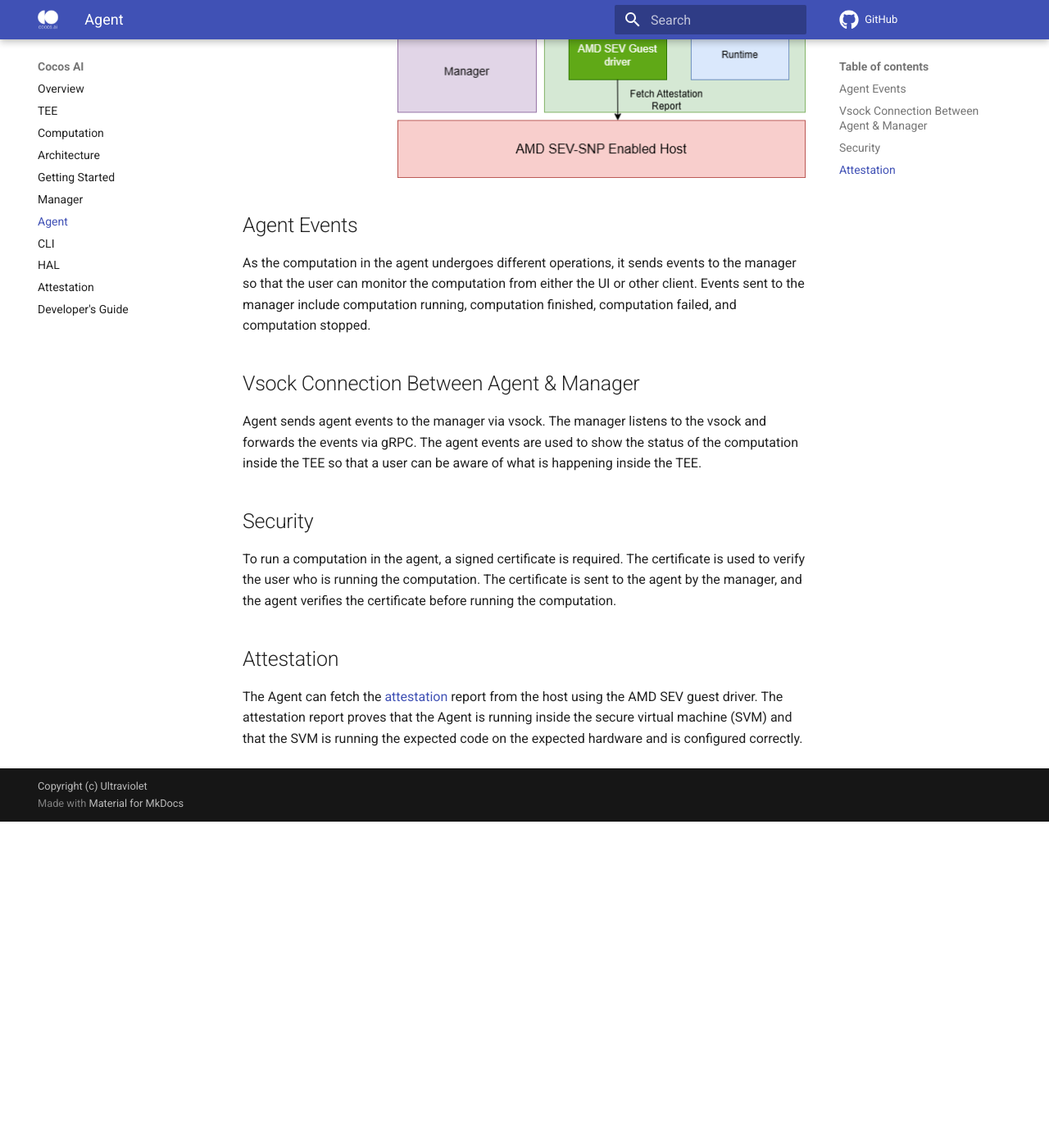
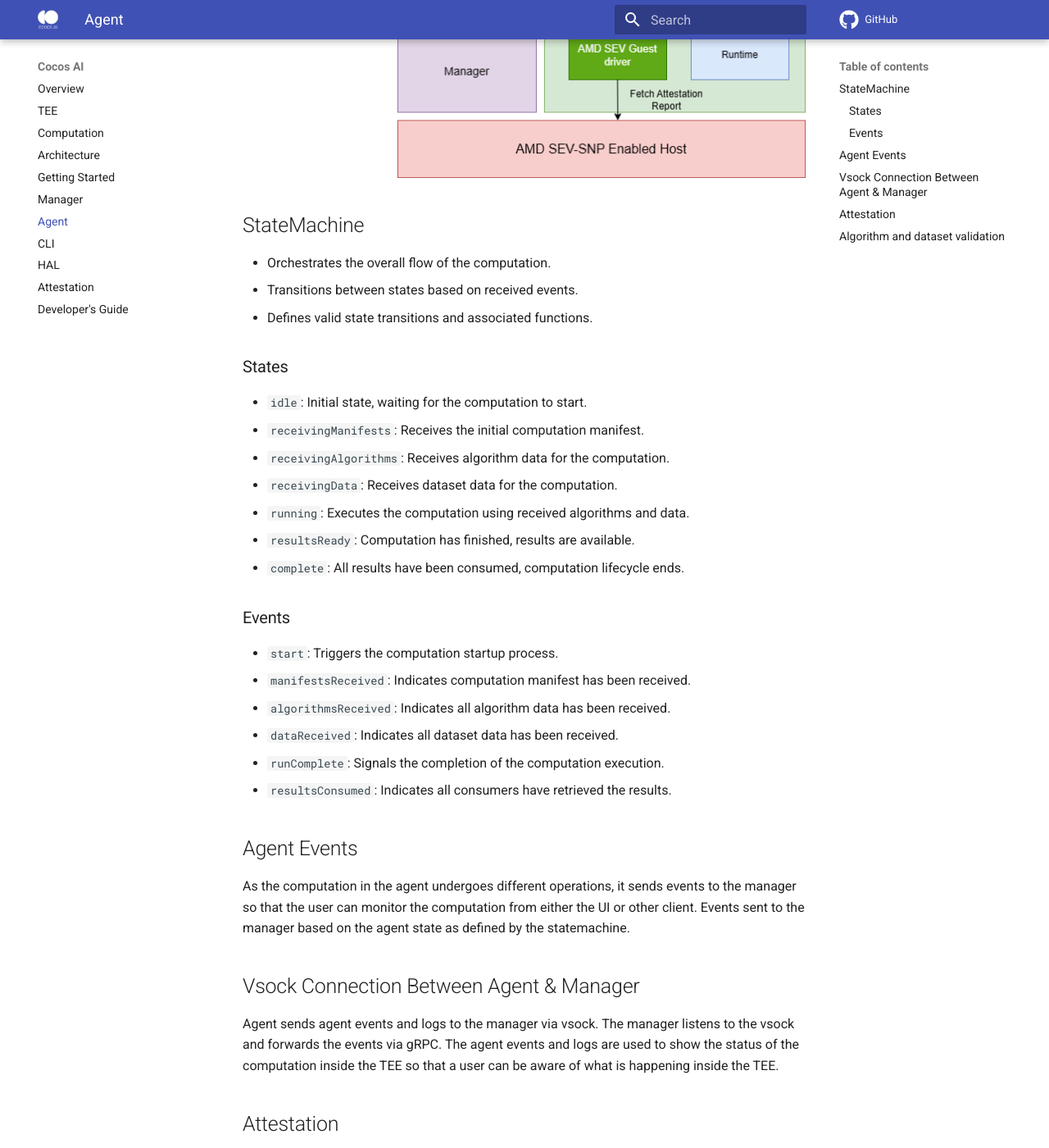
Before and after one commit to ultravioletrs/cocos-docs, an MkDocs documentation site: the page built from docs/agent.md, in a window 1280 px wide and 1400 px high, scrolled down 549 px. Shown: the whole window at 82% size. Built offline with MkDocs 1.6.1 and Material for MkDocs 9.7.7, drawn with Linux system fonts in a browser that asks for light colours; comment, search, counter and statistics services are not loaded; before the commit the page ends 1551 px from its top, so only the background shows below that; some of the changed text lies outside the part shown.

Commit message:
Enhanced Agent State Management and Documentation Updates
Added a StateMachine section to the Agent documentation detailing the computation flow, complete with states, transitions, and events. Ensured agent events are explicitly tied to state changes for improved monitoring. Extended event logging to include algorithm and dataset validation steps, enhancing security and integrity verification.

Updated Getting Started and Manager docs to reflect the renaming of the test server to 'computations server,' clarifying the setup process and ensuring consistency across documentation.

These updates provide contributors and users with a clearer understanding of the Agent's internal state management, increase transparency in terms of computation status, and streamline the initial setup experience.

Signed-off-by: SammyOina <sammyoina@gmail.com>

```diff
--- a/docs/agent.md
+++ b/docs/agent.md
@@ -6,18 +6,39 @@ The picture below shows where the Agent runs in the Cocos system, helping us bet
 
 ![Agent](./img/agent.png){ align=center }
 
+## StateMachine
+- Orchestrates the overall flow of the computation.
+- Transitions between states based on received events.
+- Defines valid state transitions and associated functions.
+
+### States
+- `idle`: Initial state, waiting for the computation to start.
+- `receivingManifests`: Receives the initial computation manifest.
+- `receivingAlgorithms`: Receives algorithm data for the computation.
+- `receivingData`: Receives dataset data for the computation.
+- `running`: Executes the computation using received algorithms and data.
+- `resultsReady`: Computation has finished, results are available.
+- `complete`: All results have been consumed, computation lifecycle ends.
+
+### Events
+- `start`: Triggers the computation startup process.
+- `manifestsReceived`: Indicates computation manifest has been received.
+- `algorithmsReceived`: Indicates all algorithm data has been received.
+- `dataReceived`: Indicates all dataset data has been received.
+- `runComplete`: Signals the completion of the computation execution.
+- `resultsConsumed`: Indicates all consumers have retrieved the results.
+
 ## Agent Events
 
-As the computation in the agent undergoes different operations, it sends events to the manager so that the user can monitor the computation from either the UI or other client. Events sent to the manager include computation running, computation finished, computation failed, and computation stopped.
+As the computation in the agent undergoes different operations, it sends events to the manager so that the user can monitor the computation from either the UI or other client. Events sent to the manager based on the agent state as defined by the statemachine.
 
 ## Vsock Connection Between Agent & Manager
 
-Agent sends agent events to the manager via vsock. The manager listens to the vsock and forwards the events via gRPC. The agent events are used to show the status of the computation inside the TEE so that a user can be aware of what is happening inside the TEE.
-
-## Security
-
-To run a computation in the agent, a signed certificate is required. The certificate is used to verify the user who is running the computation. The certificate is sent to the agent by the manager, and the agent verifies the certificate before running the computation.
+Agent sends agent events and logs to the manager via vsock. The manager listens to the vsock and forwards the events via gRPC. The agent events and logs are used to show the status of the computation inside the TEE so that a user can be aware of what is happening inside the TEE.
 
 ## Attestation
 
 The Agent can fetch the [attestation](./attestation.md) report from the host using the AMD SEV guest driver. The attestation report proves that the Agent is running inside the secure virtual machine (SVM) and that the SVM is running the expected code on the expected hardware and is configured correctly.
+
+## Algorithm and dataset validation
+Before execution, algorithms and datasets are validated against the computation manifest to ensure integrity and compatibility. This includes the sha3 256 hash of the dataset and algorithm, which are validated against the value set in the manifest. The algorithm and dataset provider ID are also validated against the manifest during the uploading of the dataset and algorithm.
```
Also changed, not shown: docs/getting-started.md (+2 -2 lines), docs/manager.md (+4 -4 lines).
